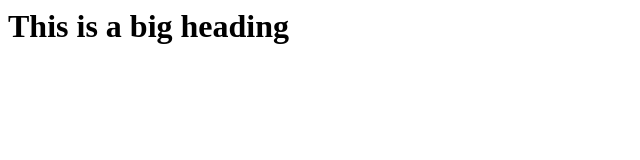
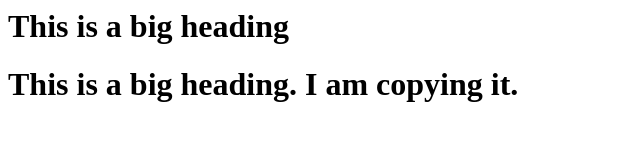
Before and after one commit to SriAstitva/TnP-Git-Workshop, a plain HTML site: page index.html in a window 1280 px wide. Shown: the whole page, without its empty margins (0-640 px from the left). Drawn offline with Linux system fonts and the light colour scheme.

Commit message:
Add one file

```diff
--- a/index.html
+++ b/index.html
@@ -1,5 +1,6 @@
 <html>
 <body>
 	<h1>This is a big heading</h1>
+	<h1>This is a big heading. I am copying it.</h1>
 </body>
 </html>
```
